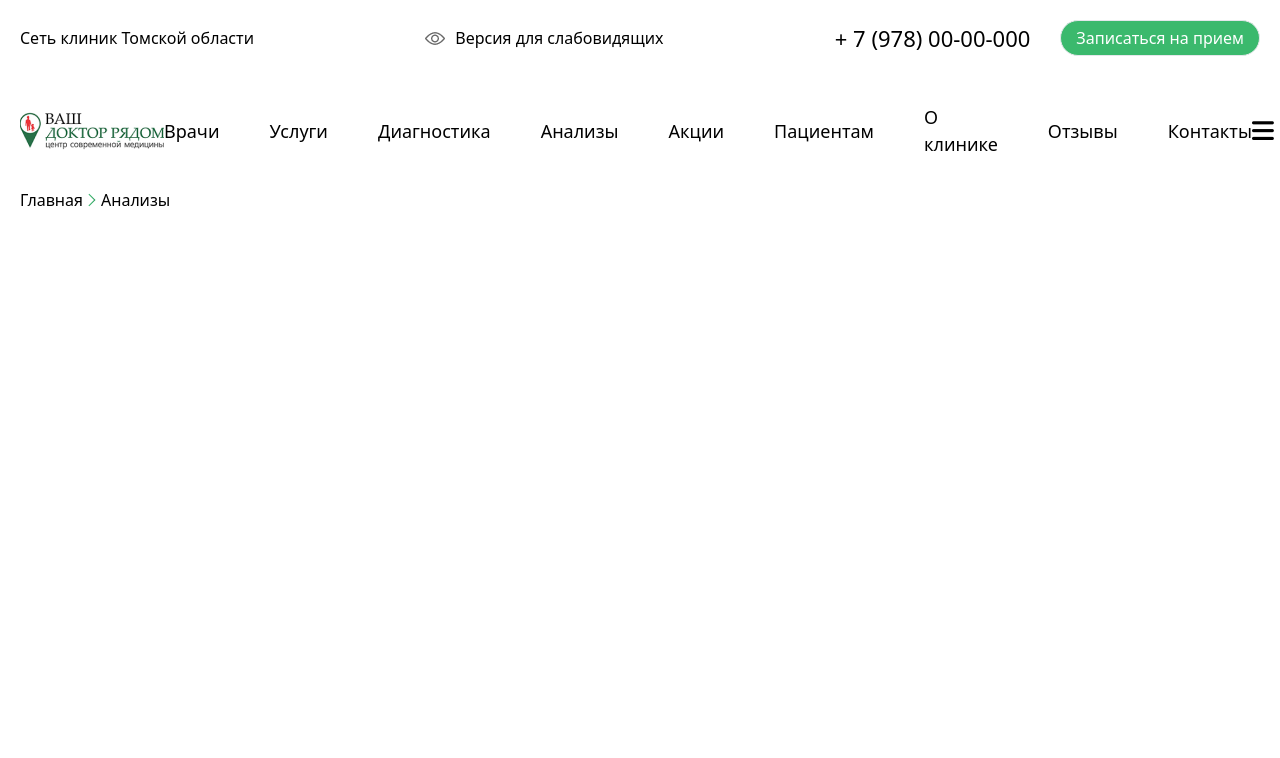
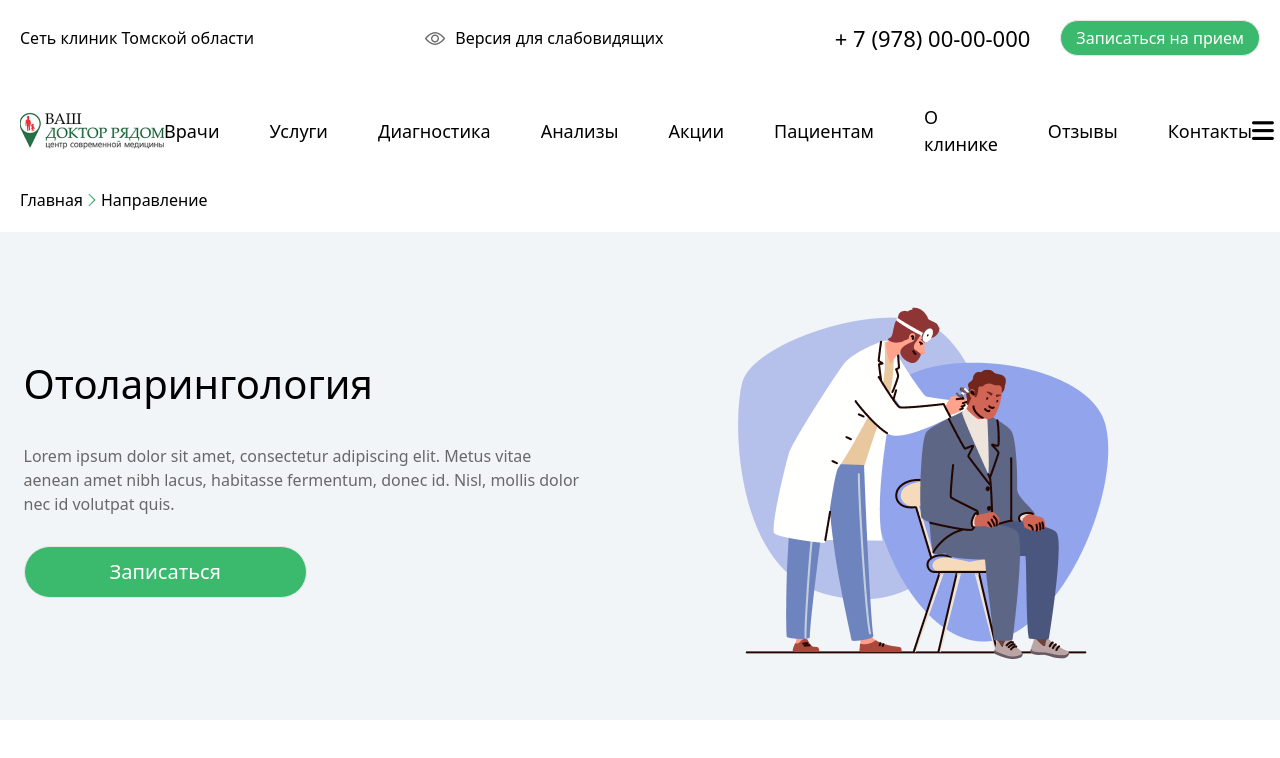
Before and after one commit to Shahnavoz/EXAM, a website: page src/index.html in a window 1280 px wide. Drawn offline with Linux system fonts and the light colour scheme.

Commit message:
Another section of header is done

```diff
--- a/src/index.html
+++ b/src/index.html
@@ -52,8 +52,20 @@
         <div class="mt-[30px] flex items-center">
             <p>Главная</p>
             <img src="../src/img/down-arrow (1) 1.png" alt="">
-            <p>Анализы</p>
+            <p>Направление</p>
         </div>
+        </header>
+
+        <section class="bg-[#F1F5F8] p-[20px] lg:flex lg:justify-center lg:items-center">
+            <aside class="flex flex-col gap-[30px] items-start lg:w-[560px]">
+                <h1 class="text-[40px] font-medium">Отоларингология</h1>
+                <p class="text-[#686868]">Lorem ipsum dolor sit amet, consectetur adipiscing elit. Metus vitae aenean amet nibh lacus, habitasse fermentum, donec id. Nisl, mollis dolor nec id volutpat quis. </p>
+                <button class="hidden lg:block px-[85px] py-[10px] border-[1px] border-solid rounded-[30px] bg-[#3BB96D] text-white text-[20px]">Записаться</button>
+            </aside>
+            <img src="../src/img/Frame (6).png" alt="" >
+            <button class="px-[85px] py-[10px] border-[1px] border-solid rounded-[30px] bg-[#3BB96D] text-white text-[20px] mt-[30px] lg:hidden">Записаться</button>
+
+        </section>
 
 
 
```
Also changed, not shown: src/img/Frame (6).png (added), src/img/Line 12.png (added), src/output.css.
